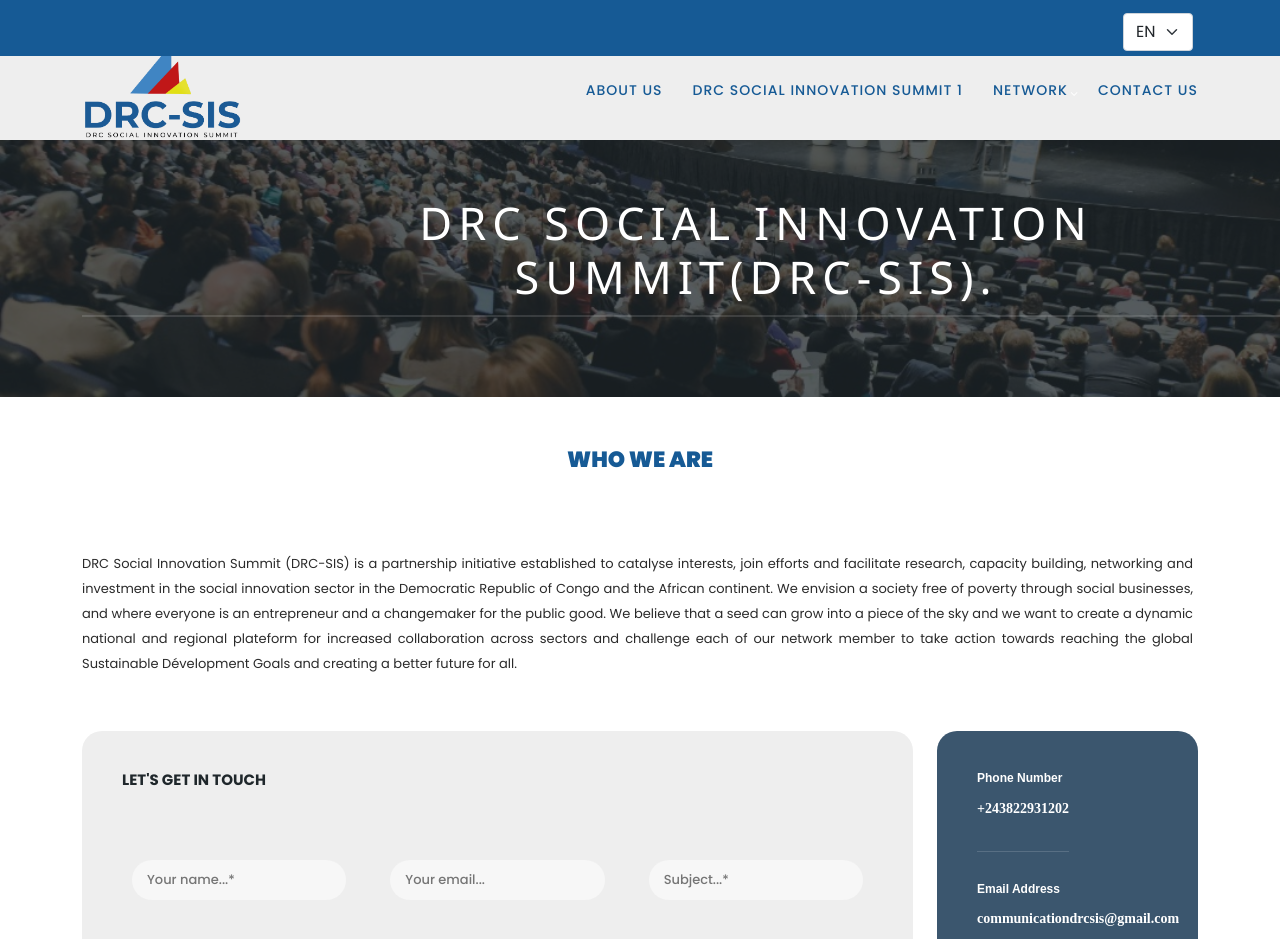
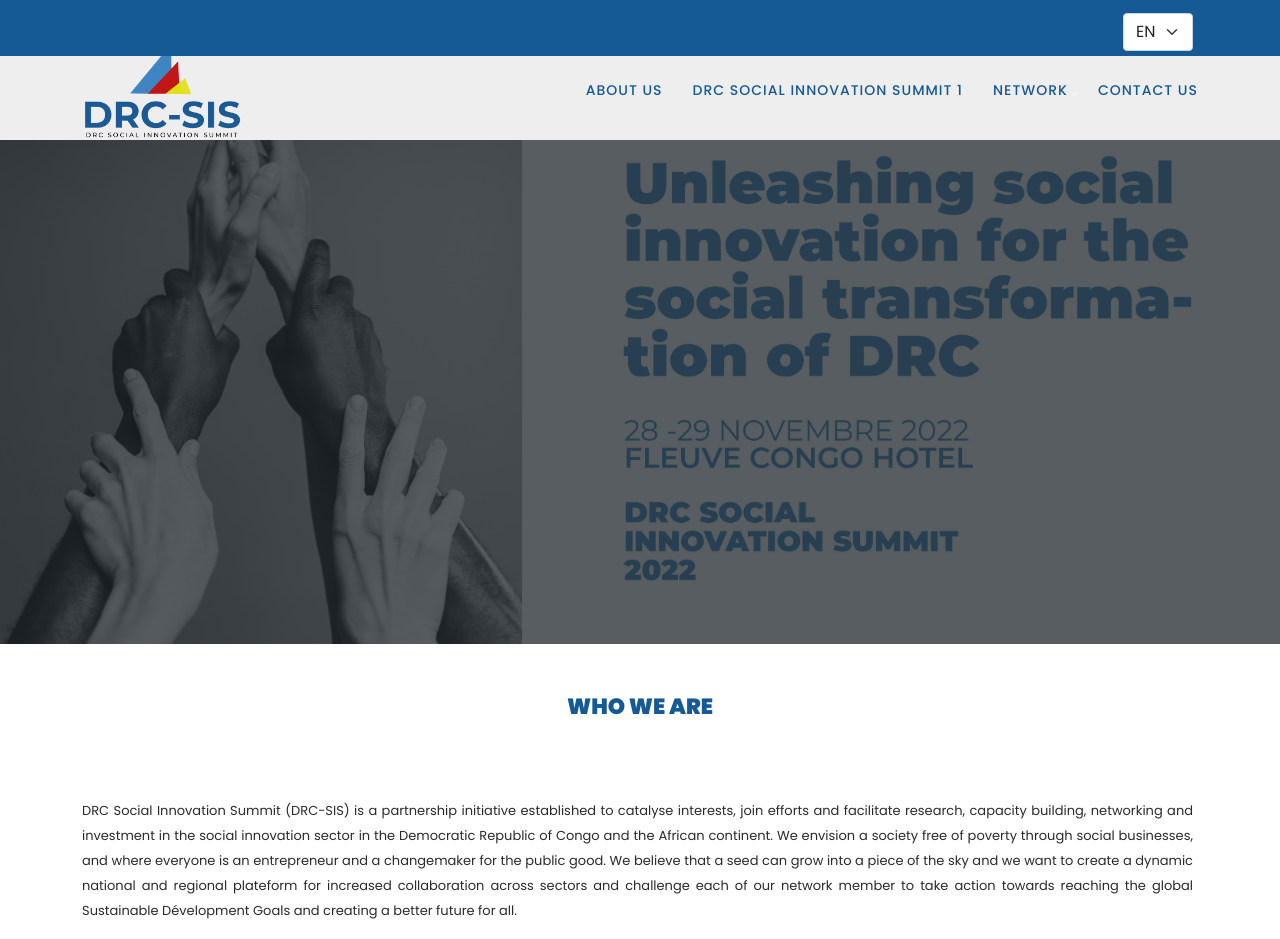
Before and after one commit to GNtumba/website_DRC_SIS, a PHP site: page / in a window 1280 px wide. Shown: the top 939 px of the page. Run offline with PHP 8.4, Linux system fonts and the light colour scheme; some libraries are stand-ins or nearby versions.

Commit message:
the commit:fixed pages

```diff
--- a/index.php
+++ b/index.php
@@ -94,17 +94,13 @@ https://templatemo.com/tm-569-edu-meeting
   <!-- ***** Main Banner Area Start ***** -->
   <!-- ***** Main Banner Area Start ***** -->
   <section class="section main-banner" id="top" data-section="section1">
-    <img src="assets/images/6.jpeg" alt="">
+    <img src="assets/images/BACKGROUND.jpg" alt="">
 
     <div class="video-overlay header-text">
       <div class="container">
         <div class="row">
           <div class="col-lg-12">
-            <div class="caption">
 
-              <h2>DRC SOCIAL INNOVATION SUMMIT(DRC-SIS).</h2>
-              <hr>
-            </div>
           </div>
         </div>
       </div>
```
